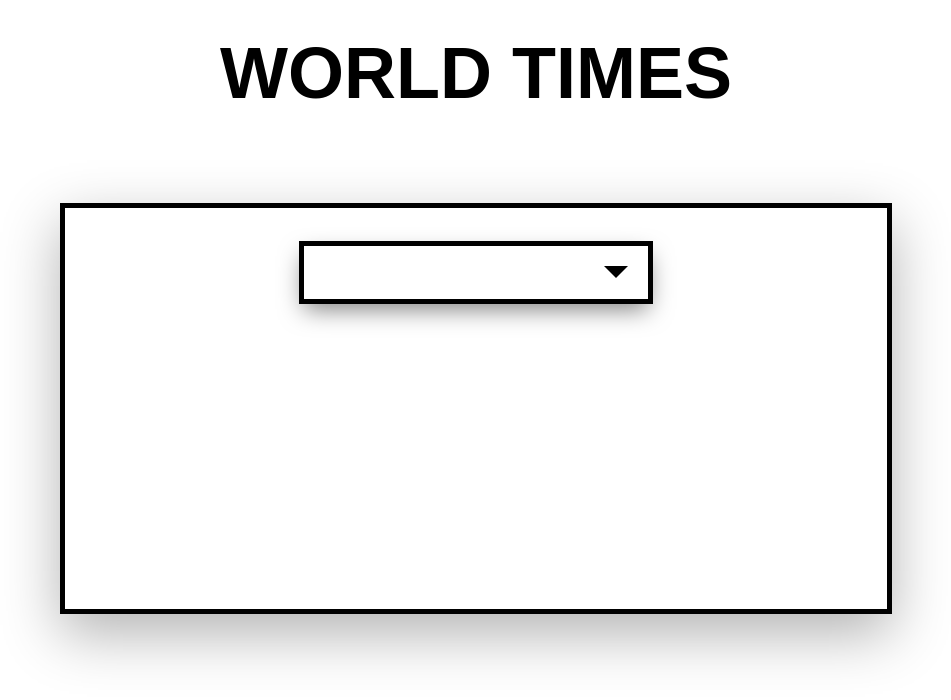
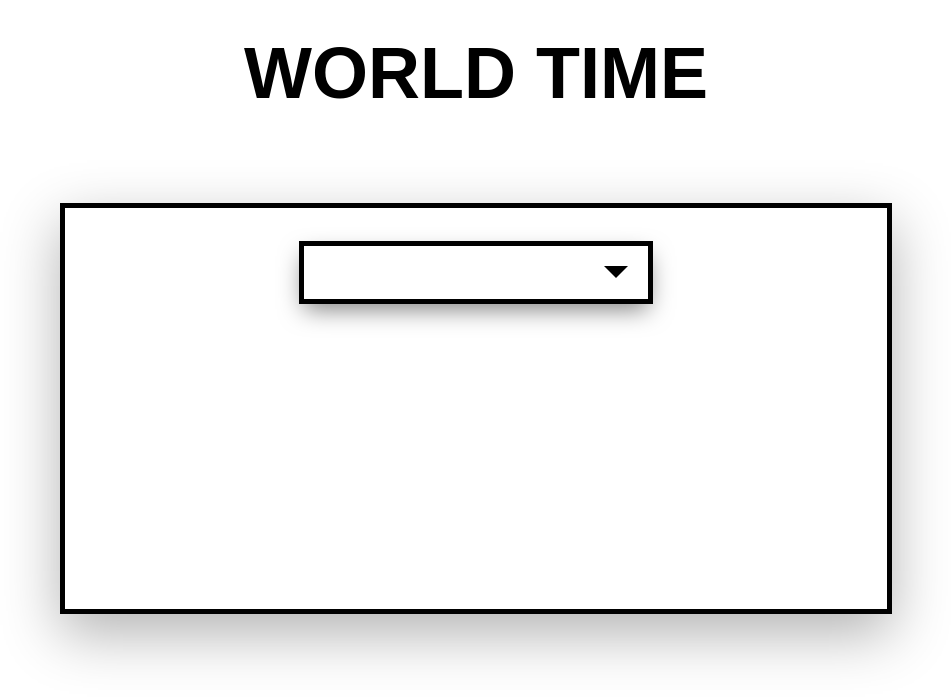
Before and after one commit to Manish20060829/Timezoneapp, a website built with Vite: page index.html in a window 1280 px wide. Shown: the whole page, without its empty margins (164-1115 px from the left). Built offline with nearby package versions, Linux system fonts and the light colour scheme; files whose address does not match are found by name.

Commit message:
New task 5

```diff
--- a/index.html
+++ b/index.html
@@ -8,7 +8,7 @@
     </head>
     <body>
 
-      <header>WORLD TIMES</header>
+      <header>WORLD TIME</header>
 
       <div id = "container">
         <div class = "custom-select">
```
Also changed, not shown: 1 other file.
